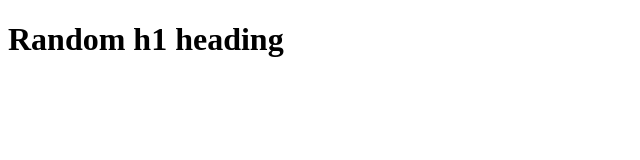
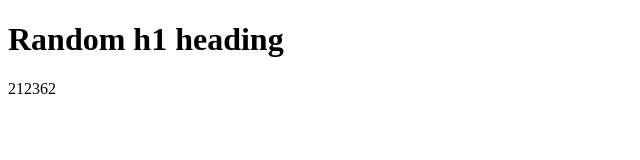
Before and after one commit to raunos/raunos.github.io, a plain HTML site: page index.html in a window 1280 px wide. Shown: the full height of the page, 0-640 px from the left. Drawn offline with Linux system fonts and the light colour scheme.

Commit message:
Added a paragraph.

```diff
--- a/index.html
+++ b/index.html
@@ -6,5 +6,6 @@
 </head>
 <body>
     <h1>Random h1 heading</h1>
+    <p>212362</p>
 </body>
 </html>
```
